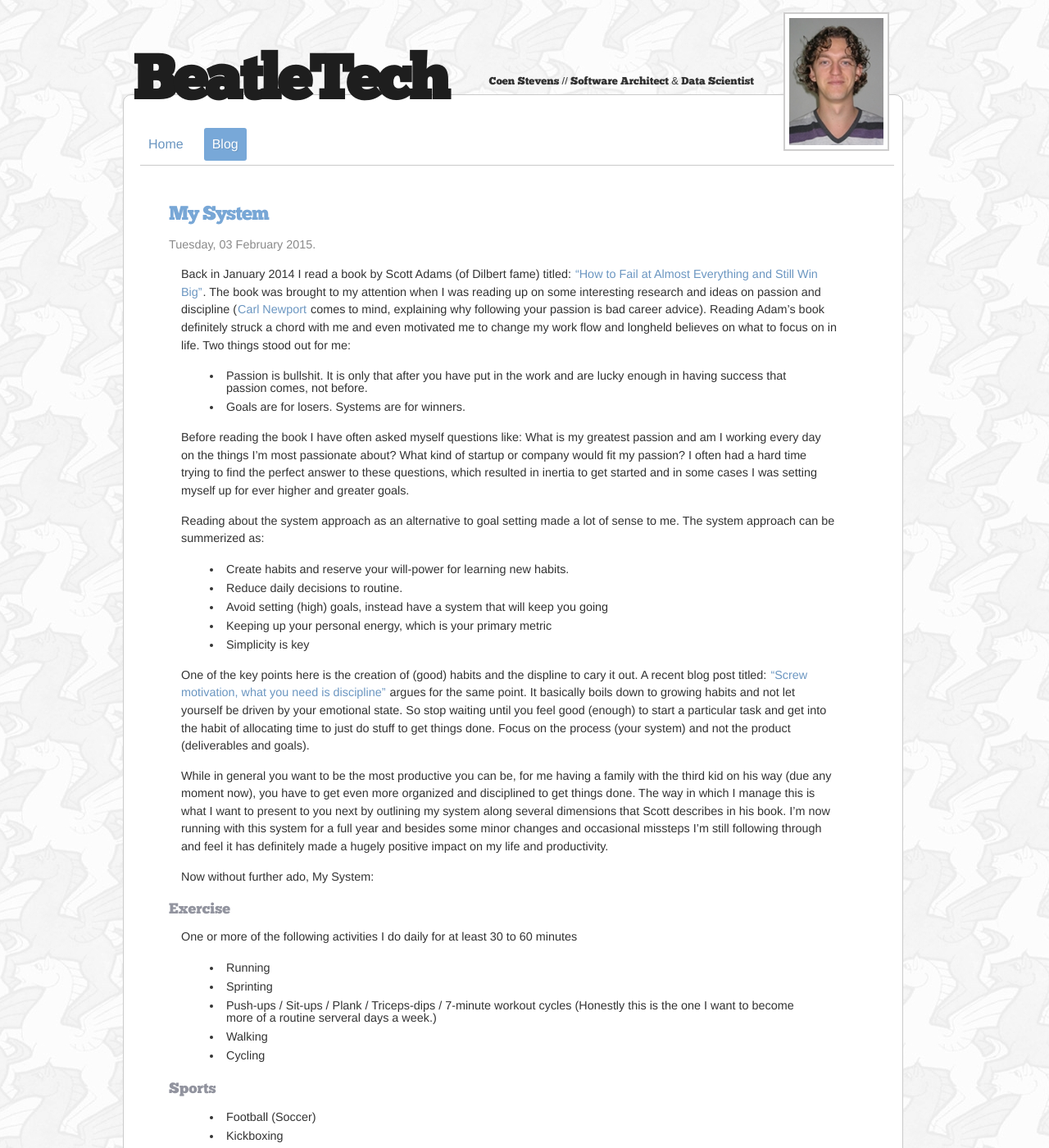
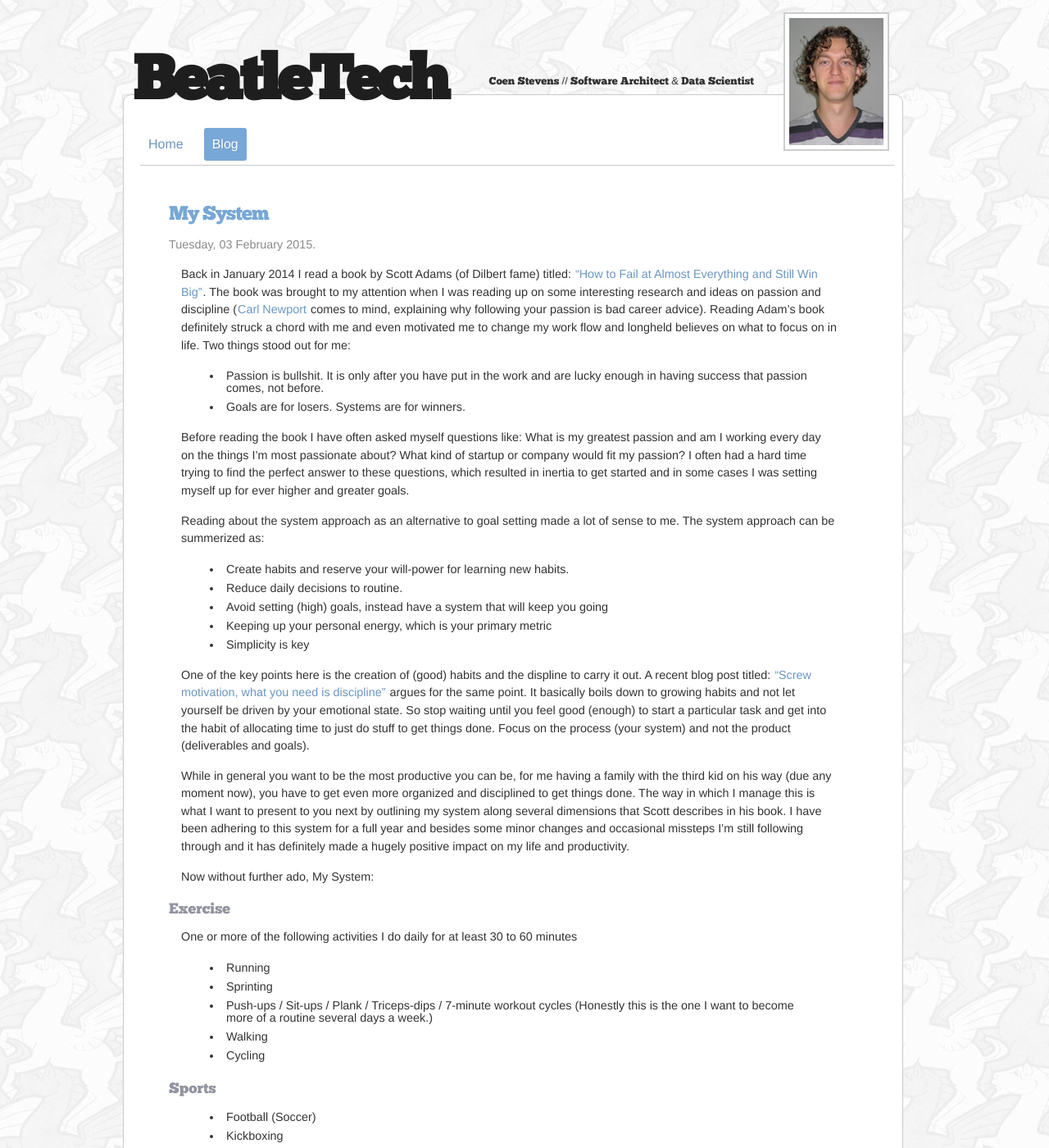
Before and after one commit to beatlevic/beatletech, a Jekyll site: the page built from _posts/2015-02-03-my-system.markdown, in a window 1280 px wide and 1400 px high. Shown: the whole window at 82% size. Built offline with Jekyll 4.4.1, drawn with Linux system fonts in a browser that asks for light colours; nearby versions of some CDN libraries; Markdown is read by kramdown in place of the engine named in the settings; comment, search, counter and statistics services are not loaded; some of the changed text lies outside the part shown.

Commit message:
Incorporated feedback Mark

```diff
--- a/_posts/2015-02-03-my-system.markdown
+++ b/_posts/2015-02-03-my-system.markdown
@@ -15,7 +15,7 @@ explaining why following your passion is bad career advice). Reading Adam's book
 chord with me and even motivated me to change my work flow and longheld believes on what to focus on
 in life. Two things stood out for me:
 
-- Passion is bullshit. It is only that after you have put in the work and are lucky enough in having
+- Passion is bullshit. It is only after you have put in the work and are lucky enough in having
 success that passion comes, not before.
 - Goals are for losers. Systems are for winners.
 
@@ -33,7 +33,7 @@ system approach can be summerized as:
 - Keeping up your personal energy, which is your primary metric
 - Simplicity is key
 
-One of the key points here is the creation of (good) habits and the displine to cary it out. A
+One of the key points here is the creation of (good) habits and the displine to carry it out. A
 recent blog post titled:
 ["Screw motivation, what you need is discipline"](http://www.wisdomination.com/screw-motivation-what-you-need-is-discipline/)
 argues for the same point. It basically boils down to growing habits and not let yourself be driven by your emotional state.
@@ -44,8 +44,8 @@ time to just do stuff to get things done. Focus on the process (your system) and
 While in general you want to be the most productive you can be, for me having a family with the third kid
 on his way (due any moment now), you have to get even more organized and disciplined to get things
 done. The way in which I manage this is what I want to present to you next by outlining my system along several dimensions
-that Scott describes in his book. I'm now running with this system for a full year and besides some
-minor changes and occasional missteps I'm still following through and feel it has definitely made a
+that Scott describes in his book. I have been adhering to this system for a full year and besides some
+minor changes and occasional missteps I'm still following through and it has definitely made a
 hugely positive impact on my life and productivity.
 
 Now without further ado, My System:
@@ -56,7 +56,7 @@ One or more of the following activities I do daily for at least 30 to 60 minutes
 - Running
 - Sprinting
 - Push-ups / Sit-ups / Plank / Triceps-dips / 7-minute workout cycles (Honestly this is the one I
-  want to become more of a routine serveral days a week.)
+  want to become more of a routine several days a week.)
 - Walking
 - Cycling
 
```
Also changed, not shown: other parts of _posts/2015-02-03-my-system.markdown (+1 -1 lines), index.html (+5 -3 lines), 5 other files.
